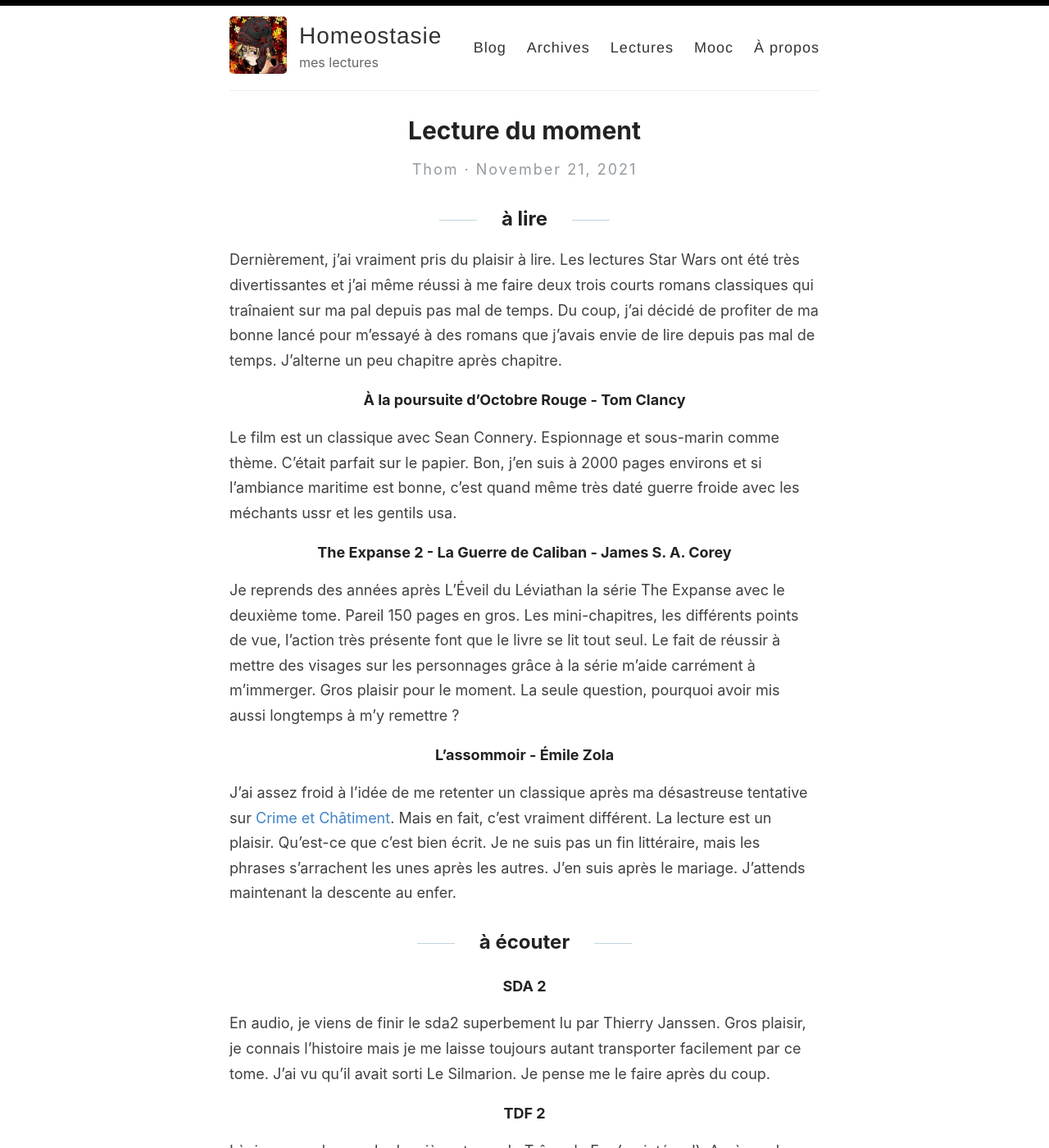
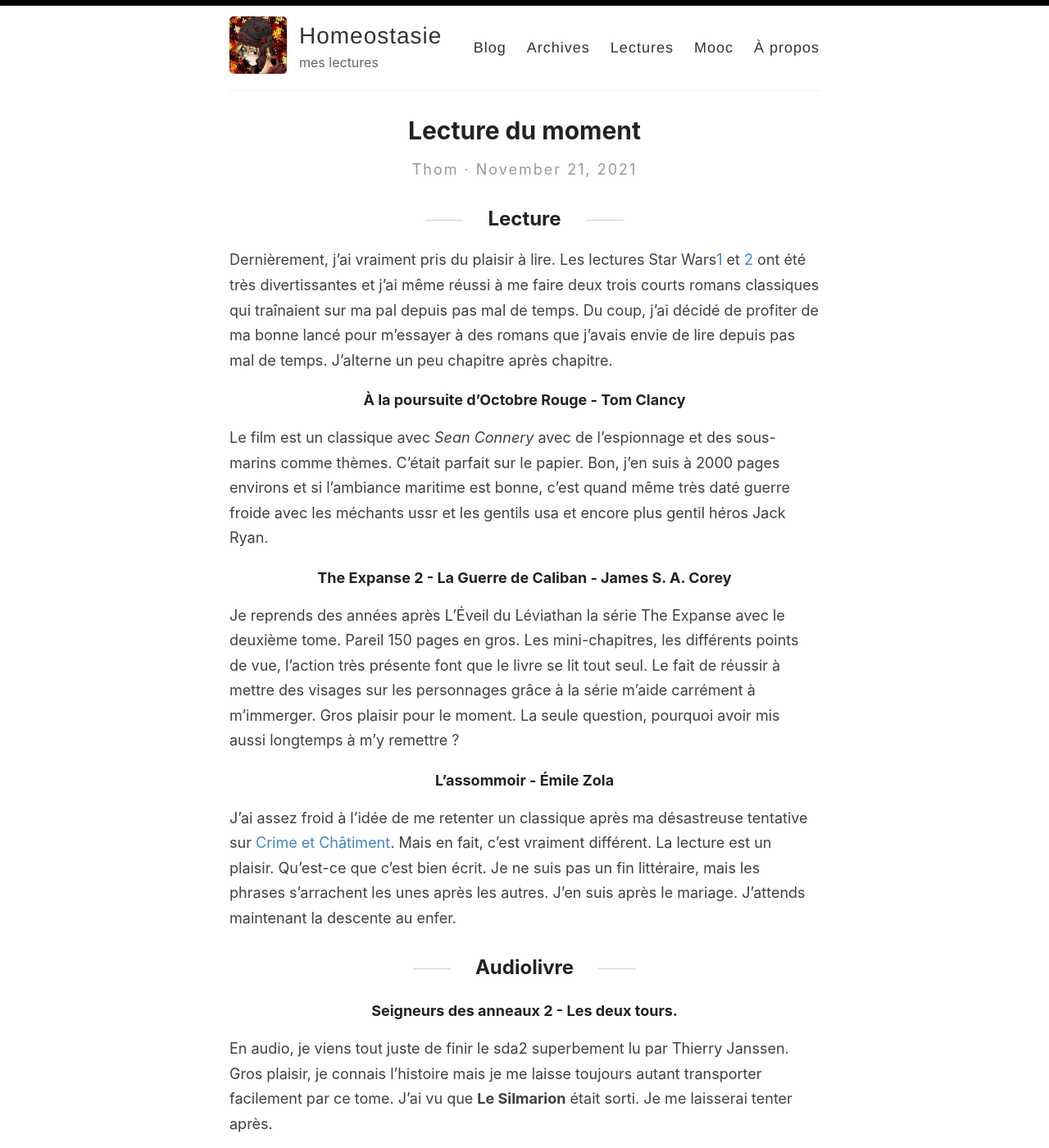
Before and after one commit to homeostasie/bouquins, a Jekyll site: the page built from _posts/2021-11-21-lectures-du-moment.md, in a window 1280 px wide and 1400 px high. Shown: the whole window at 82% size. Built offline with Jekyll 4.4.1, drawn with Linux system fonts in a browser that asks for light colours; comment, search, counter and statistics services are not loaded; some of the changed text lies outside the part shown.

Commit message:
correction

```diff
--- a/_posts/2021-11-21-lectures-du-moment.md
+++ b/_posts/2021-11-21-lectures-du-moment.md
@@ -5,14 +5,13 @@ categories: lectures
 comments: true
 ---
 
-## à lire
+## Lecture
 
-Dernièrement, j'ai vraiment pris du plaisir à lire. Les lectures Star Wars ont été très divertissantes et j'ai même réussi à me faire deux trois courts romans classiques qui traînaient sur ma pal depuis pas mal de temps. Du coup, j'ai décidé de profiter de ma bonne lancé pour m'essayé à des romans que j'avais envie de lire depuis pas mal de temps. J'alterne un peu chapitre après chapitre.
-
+Dernièrement, j'ai vraiment pris du plaisir à lire. Les lectures Star Wars[1]() et [2](https://homeostasie.github.io/bouquins/SW_En-pleines-tenebres/) ont été très divertissantes et j'ai même réussi à me faire deux trois courts romans classiques qui traînaient sur ma pal depuis pas mal de temps. Du coup, j'ai décidé de profiter de ma bonne lancé pour m'essayer à des romans que j'avais envie de lire depuis pas mal de temps. J'alterne un peu chapitre après chapitre.
 
 #### À la poursuite d'Octobre Rouge - Tom Clancy
 
-Le film est un classique avec Sean Connery. Espionnage et sous-marin comme thème. C'était parfait sur le papier. Bon, j'en suis à 2000 pages environs et si l'ambiance maritime est bonne, c'est quand même très daté guerre froide avec les méchants ussr et les gentils usa.
+Le film est un classique avec *Sean Connery* avec de l'espionnage et des sous-marins comme thèmes. C'était parfait sur le papier. Bon, j'en suis à 2000 pages environs et si l'ambiance maritime est bonne, c'est quand même très daté guerre froide avec les méchants ussr et les gentils usa et encore plus gentil héros Jack Ryan.
 
 #### The Expanse 2 - La Guerre de Caliban - James S. A. Corey
 
@@ -22,11 +21,13 @@ Je reprends des années après L’Éveil du Léviathan la série The Expanse av
 
 J'ai assez froid à l'idée de me retenter un classique après ma désastreuse tentative sur [Crime et Châtiment](https://homeostasie.github.io/bouquins/Fiodor-Dostoievski_Crime-et-chatiment/). Mais en fait, c'est vraiment différent. La lecture est un plaisir. Qu'est-ce que c'est bien écrit. Je ne suis pas un fin littéraire, mais les phrases s'arrachent les unes après les autres. J'en suis après le mariage. J'attends maintenant la descente au enfer.
 
-## à écouter
+## Audiolivre
 
-####  SDA 2
-En audio, je viens de finir le sda2 superbement lu par Thierry Janssen. Gros plaisir, je connais l'histoire mais je me laisse toujours autant transporter facilement par ce tome. J'ai vu qu'il avait sorti Le Silmarion. Je pense me le faire après du coup.
+####  Seigneurs des anneaux 2 - Les deux tours.
+
+En audio, je viens tout juste de finir le sda2 superbement lu par Thierry Janssen. Gros plaisir, je connais l'histoire mais je me laisse toujours autant transporter facilement par ce tome. J'ai vu que **Le Silmarion** était sorti. Je me laisserai tenter après.
 
 
-#### TDF 2
-Là, je reprends avec le deuxième tome du Trône de Fer (en intégral). Après un long, (un peu trop long prologue, l'histoire reprend et c'est globalement la merde pour chacun des personnages.
+#### Trône de Fer 2
+
+Là, je reprends avec le deuxième tome du Trône de Fer (en intégral). Après un long (un peu trop long) prologue, l'histoire reprend et c'est globalement la merde pour chacun des personnages. Là encore, super lecteur.
```
